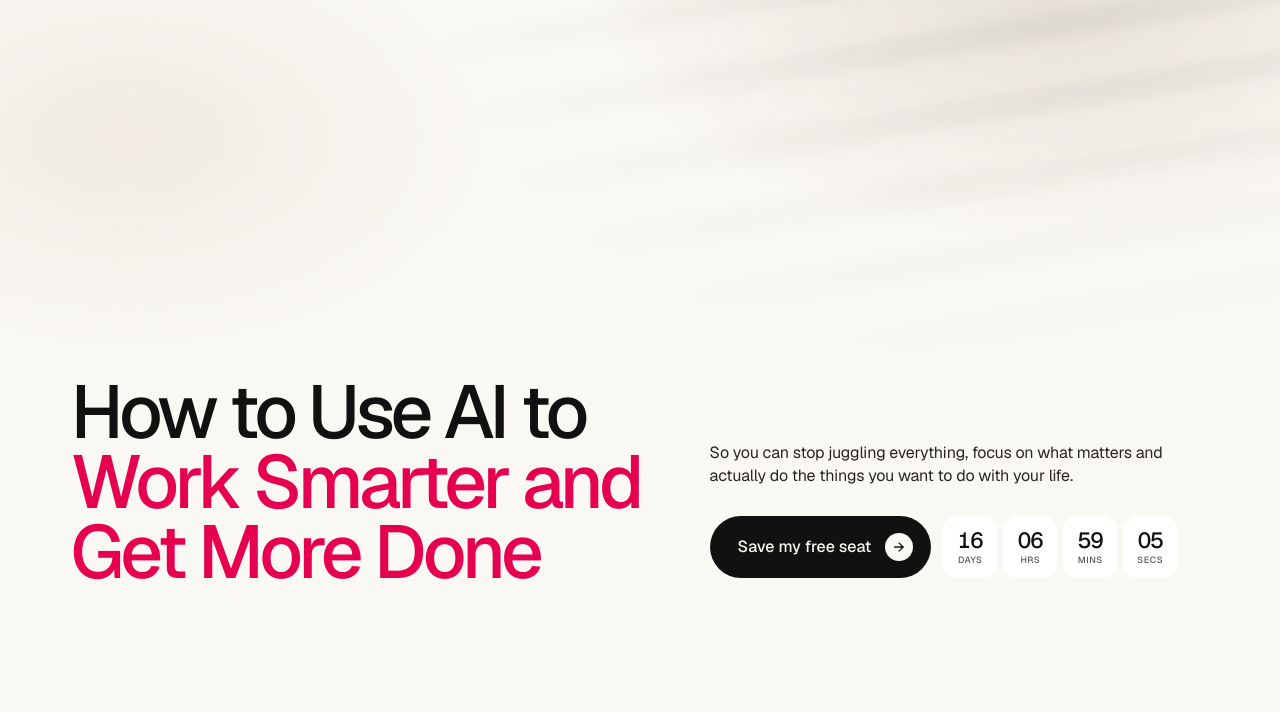
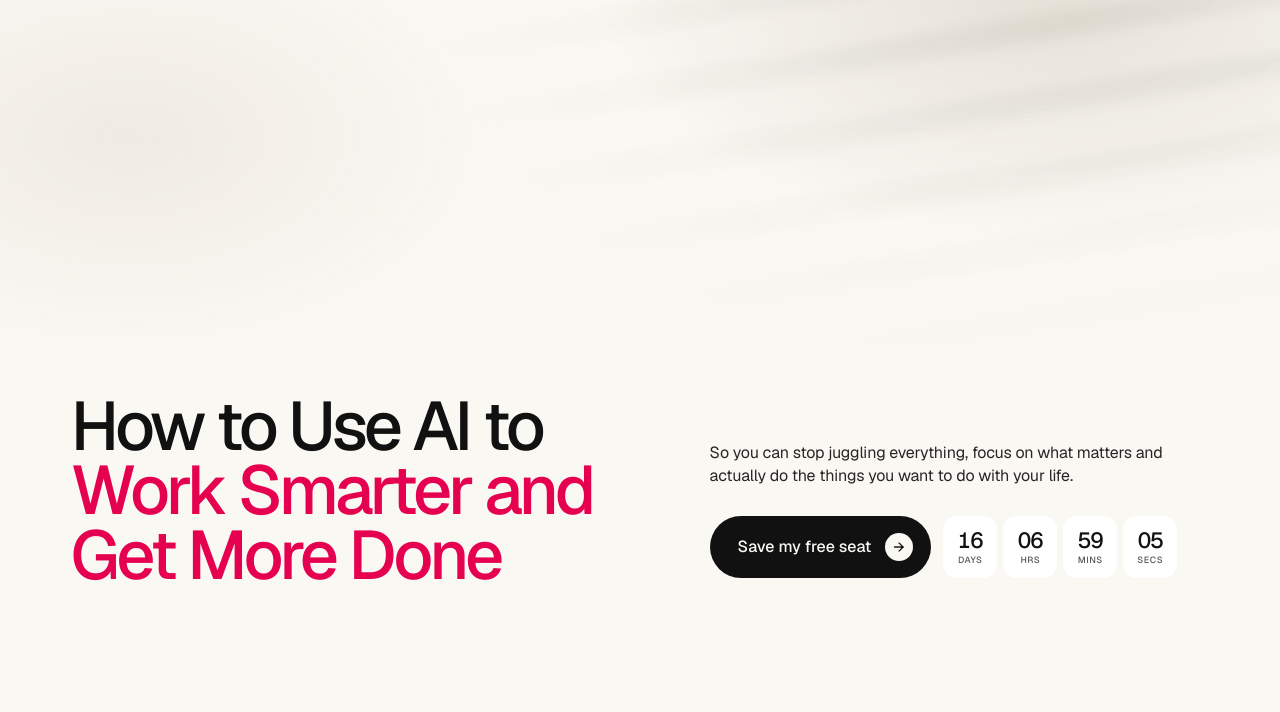
Before and after one commit to alisoneyo/me, a plain HTML site: page ai/index.html in a window 1280 px wide. Shown: the part 88-800 px from the top of the page. Drawn offline with Linux system fonts and the light colour scheme; a script that the page names is missing.

Commit message:
/ai: headline smaller, always 3 lines on laptops (#25)
Claude-Session: https://claude.ai/code/session_01DDHP7Lz6RAsxayWih4DnJ3

Co-authored-by: Claude <noreply@anthropic.com>

```diff
--- a/ai/styles.css
+++ b/ai/styles.css
@@ -234,11 +234,11 @@ button { font: inherit; }
 .hero-title {
   margin: 0;
   font-weight: 500;
-  font-size: clamp(28px,calc(7.4vw - 20px),92px);
+  font-size: clamp(28px,calc(6.6vw - 16px),80px);
   line-height: .94;
   letter-spacing: -.055em;
   flex: 1 1 560px;
-  max-width: 13ch;
+  max-width: 14ch;
 }
 .hero-copy {
   margin: 0;
```
